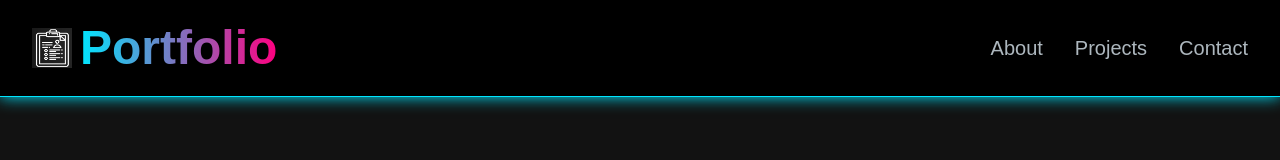
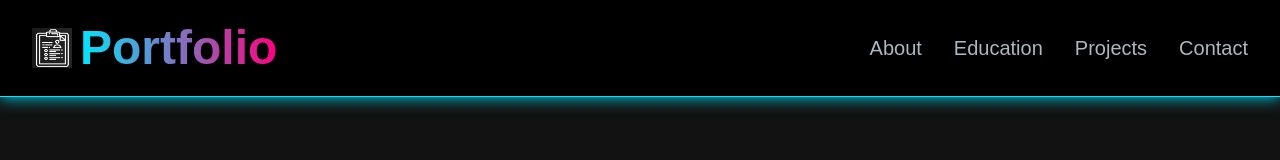
Before and after one commit to 0AkshajBansal0/portfolio_website, a Next.js app: page / in a window 1280 px wide. Shown: the top 160 px of the page. Built offline with nearby package versions, Linux system fonts and the light colour scheme.

Commit message:
navbar updated

```diff
--- a/src/app/components/Navbar.jsx
+++ b/src/app/components/Navbar.jsx
@@ -7,6 +7,7 @@ import MenuOverlay from "./MenuOverlay";
 
 const navLinks = [
   { title: "About", path: "#about" },
+  { title: "Education", path: "#education" },
   { title: "Projects", path: "#projects" },
   { title: "Contact", path: "#contact" },
 ];
@@ -15,13 +16,14 @@ const Navbar = () => {
   const [navbarOpen, setNavbarOpen] = useState(false);
 
   return (
+    <>
       <nav className="fixed top-0 left-0 right-0 z-50 px-4 py-2
         bg-[#000000] border-b border-[#00E6FF] shadow-[0px_0px_15px_#00E6FF]
-      backdrop-blur-md transition-all duration-300 ease-in-out">
+        transition-all duration-300 ease-in-out">
 
         <div className="flex container lg:py-4 flex-wrap items-center justify-between mx-auto px-4 py-2">
 
-        {/* Logo (No Hover/Glow) */}
+          {/* Logo */}
           <Link href={"/"} className="flex items-center space-x-2">
             <img src="/images/logo.png" alt="Logo" className="h-10 w-10" />
             <span className="text-2xl md:text-5xl font-semibold
@@ -52,7 +54,7 @@ const Navbar = () => {
             )}
           </div>
 
-        {/* Desktop Menu with Neon Hover */}
+          {/* Desktop Menu */}
           <div className="menu hidden md:block md:w-auto">
             <ul className="flex p-4 md:p-0 md:flex-row md:space-x-8 mt-0">
               {navLinks.map((link, index) => (
@@ -63,10 +65,16 @@ const Navbar = () => {
             </ul>
           </div>
         </div>
+      </nav>
 
-      {/* Animated Mobile Menu */}
+      {/* Blur Main Content When Menu is Open */}
+      <div className={navbarOpen ? "blur-md transition-all duration-300" : ""}>
+        {/* Your main content should go here */}
+      </div>
+
+      {/* Mobile Side Menu */}
       {navbarOpen && <MenuOverlay links={navLinks} onClose={() => setNavbarOpen(false)} />}
-    </nav>
+    </>
   );
 };
 
```
Lines whose indentation alone changed are shown as unchanged.
